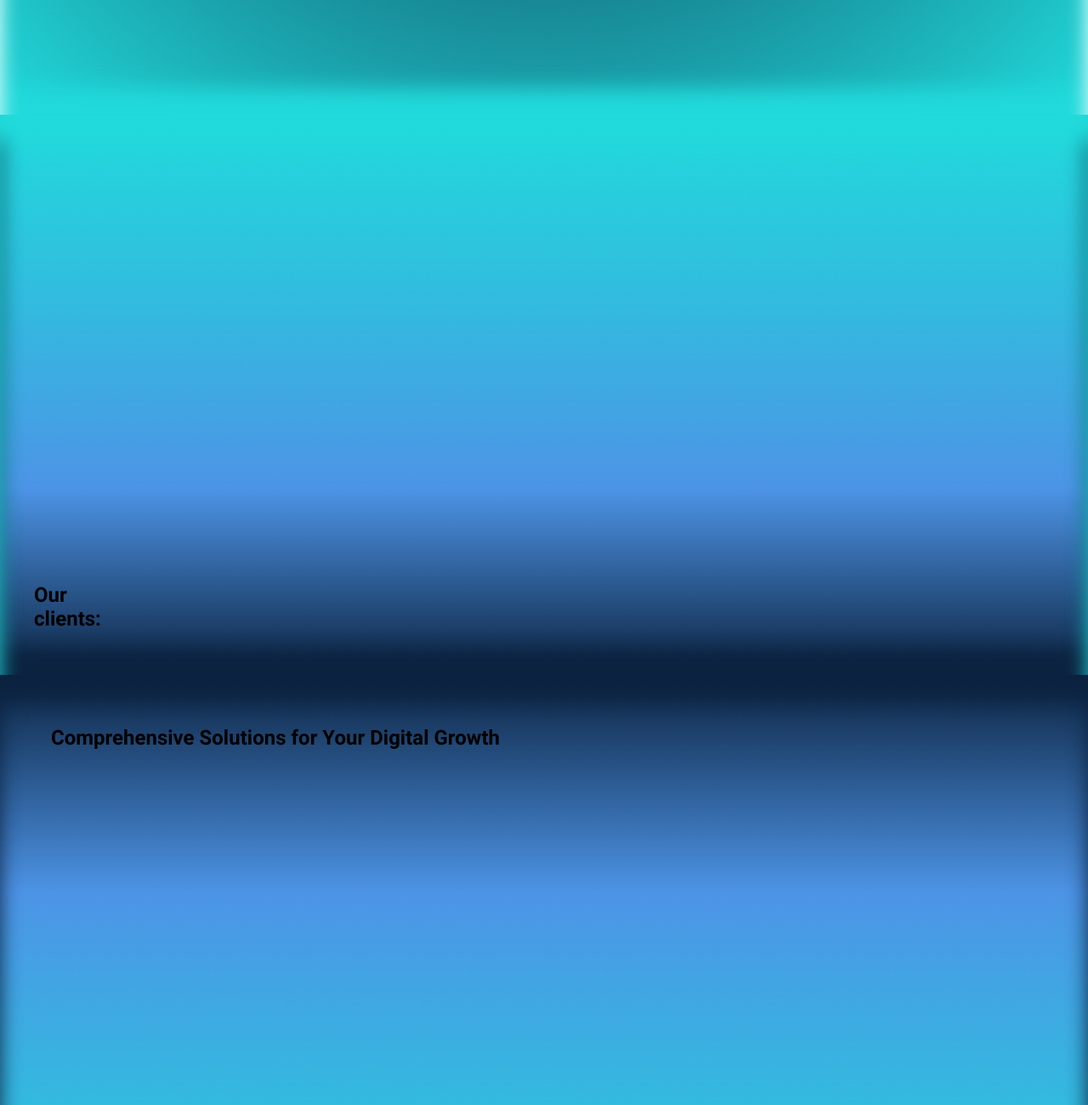
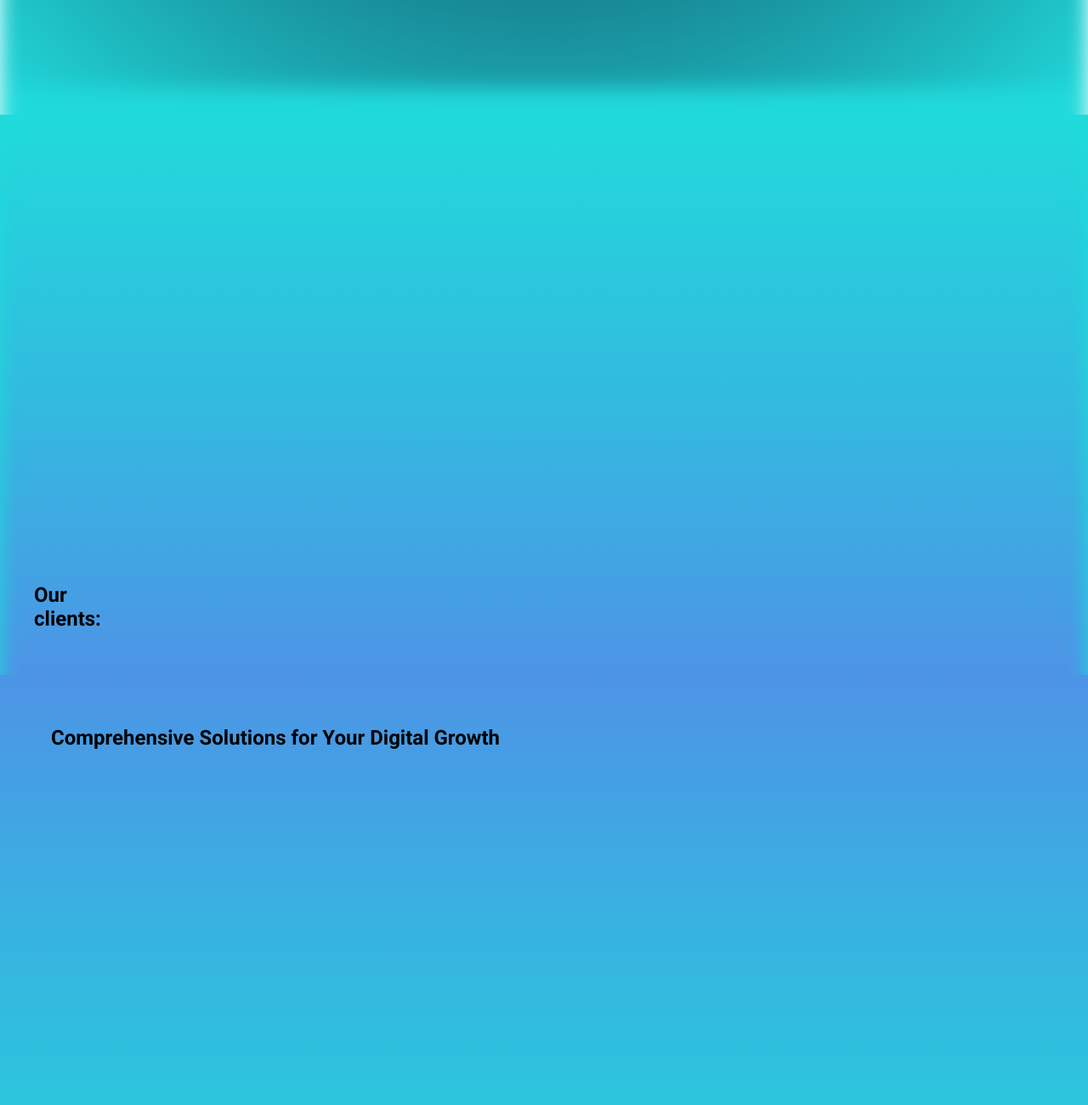
Before and after one commit to MohammadFakih02/Digital-Marketing, a plain HTML site: page index.html in a window 1280 px wide. Shown: the part 1820-3120 px from the top of the page at 85% size. Drawn offline with nearby package versions, Linux system fonts and the light colour scheme; files whose address does not match are found by name.

Commit message:
adjusted background gradients

```diff
--- a/Styles/index.css
+++ b/Styles/index.css
@@ -71,8 +71,8 @@
   font-size: 28px;
 }
 .our-customers-section{
-  background: linear-gradient(#21DADB,#32BBDF,#4D94E6,#0c2340);
-  box-shadow: 0px 30px 25px #21DADB inset,0px -30px 25px #0c2340 inset;
+  background: linear-gradient(#21DADB,#32BBDF,#4D94E6);
+  box-shadow: 0px 30px 25px #21DADB inset;
   padding: 30px 40px;
 
 }
@@ -97,8 +97,7 @@
 }
 .services-section{
   padding: 40px;
-  background: linear-gradient(#0c2340,#4D94E6,#32BBDF,#21DADB);
-  box-shadow: 0px 30px 25px #0c2340 inset;
+  background: linear-gradient(#4D94E6,#32BBDF,#21DADB);
 }
 .services-section>h1{
   margin: 20px;
```
